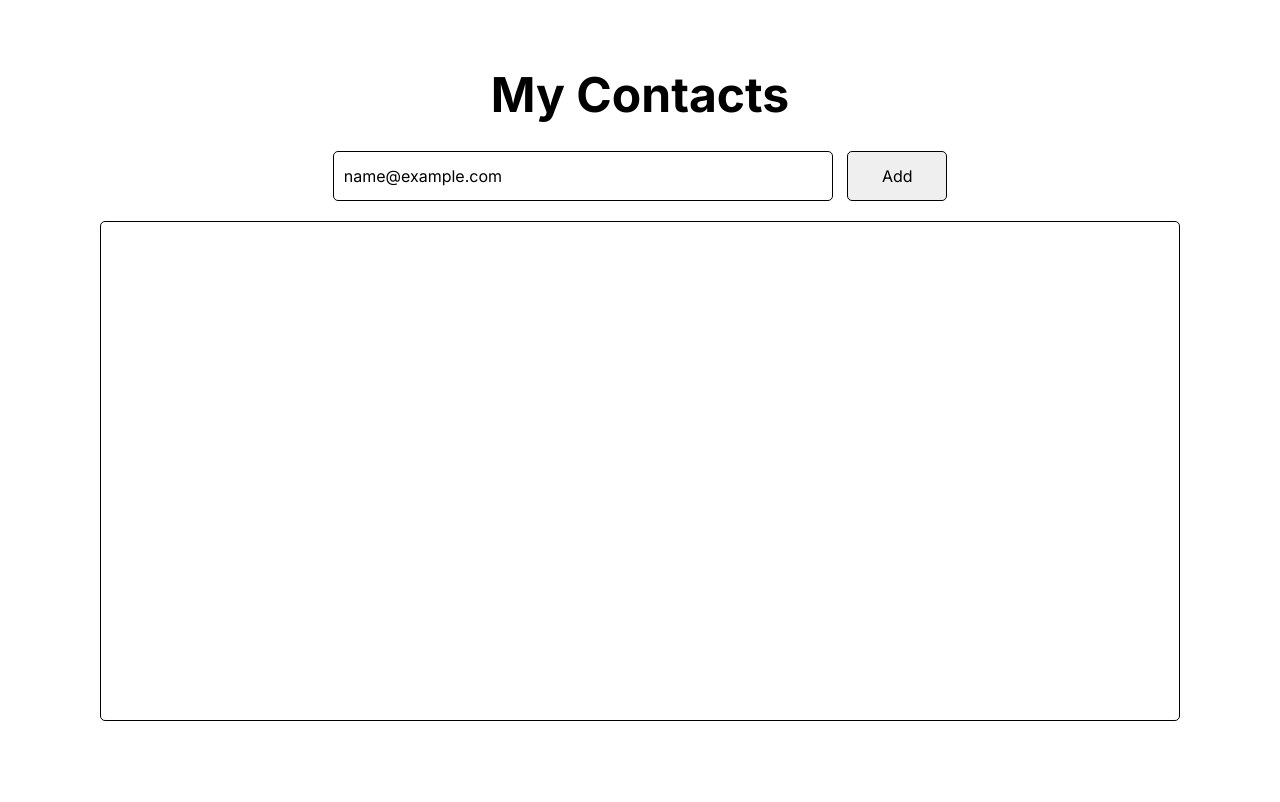
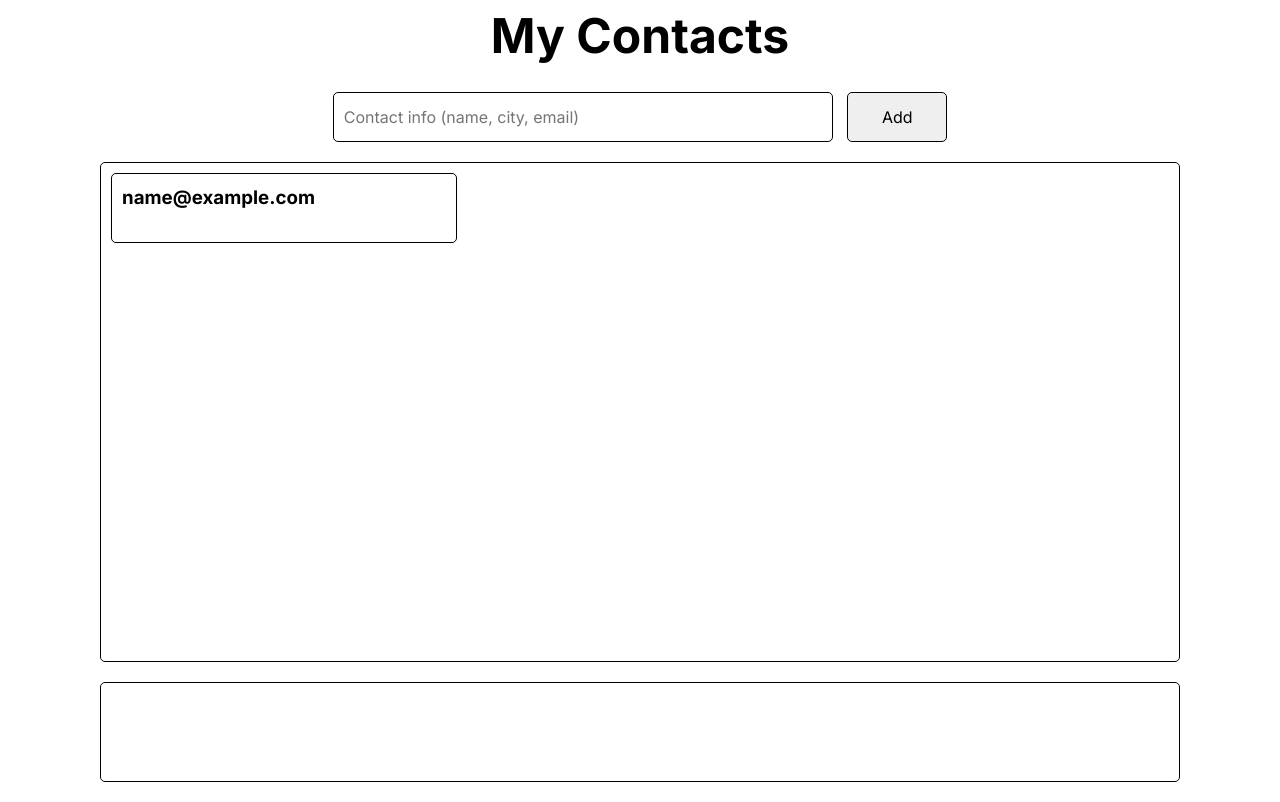
Before and after one commit to stefanoturcarelli/contacts, a website with bundled scripts: page index.html in a window 1280 px wide. Both pictures are taken after typing "name@example.com" into the empty fields and a click on the button "Add". Built offline with nearby package versions, Linux system fonts and the light colour scheme.

Commit message:
Basic functionality

```diff
--- /dev/null
+++ b/assets/script/Contact.js
@@ -0,0 +1,25 @@
+"use strict";
+
+// Create Contact class
+class Contact {
+  constructor(information) {
+		// Set contact information
+		this.name = information.split(", ").slice(0, 1).join("");
+		this.city = information.split(", ").slice(1, 2).join("");
+		this.email = information.split(", ").slice(2, 3).join("");
+  }
+
+
+  // Method to display contact in HTML
+  displayHTML() {
+		return `
+			<div class="contact">
+				<h3>${this.name}</h3>
+				<p>${this.city}</p>
+				<p>${this.email}</p>
+			</div>
+		`;
+	}
+}
+
+export default Contact;
--- a/assets/script/app.js
+++ b/assets/script/app.js
@@ -10,3 +10,55 @@ import {
   randomNumber,
   filterArray,
 } from "./utils.js";
+
+import Contact from "./Contact.js";
+
+// Get and store HTML elements
+const form = select("form");
+const addBtn = select(".add-contact");
+const contactsContainer = select(".display-contacts .content");
+const inputName = select("#name");
+const contactsCounter = select(".contacts-counter");
+
+let contactsCount = 0;
+let contactsArray = [];
+
+// Add event listener to add contact button
+onEvent("click", addBtn, () => {
+  // Create new contact
+  let contact = new Contact(inputName.value);
+
+  // Check if contacts count is less than or equal to 8 to limit contacts
+  if (contactsCount <= 8) {
+    // Add contact to HTML
+    addContact(contact);
+    displayContactsCount();
+  }
+
+  // Increment contacts count
+  contactsCount++;
+
+  // Clear input field
+  inputName.value = "";
+});
+
+// Function to add contact to HTML and display the contact
+function addContact(contact) {
+  // Add contact to HTML
+  contactsContainer.innerHTML += contact.displayHTML();
+  // Push the new contact to the contacts array
+  contactsArray.push(contact);
+  console.log(contactsArray);
+}
+
+// Function to display the number of contacts
+function displayContactsCount() {
+  let paragraph = document.createElement("p");
+  paragraph.classList.add("contacts-count");
+  paragraph.textContent = `You have ${contactsCount} contacts.`;
+  contactsCounter.appendChild(paragraph);
+  // Clear the paragraph after 2 seconds using setTimeout
+  setTimeout(() => {
+    paragraph.remove();
+  }, 2000);
+}
--- a/assets/style/index.css
+++ b/assets/style/index.css
@@ -145,6 +145,7 @@ section {
   border: 1px solid #000;
   height: 50rem;
   border-radius: 0.5rem;
+  padding: 1rem;
 }
 
 .content {
@@ -177,3 +178,21 @@ input[type="button"] {
 input + input {
   margin-left: 1rem;
 }
+
+.contact {
+  display: flex;
+  flex-direction: column;
+  gap: 1rem;
+  padding: 1rem;
+  border: 0.1rem solid #000;
+  border-radius: 0.5rem;
+}
+
+.contacts-counter {
+  height: 10rem;
+  font-size: 1.6rem;
+  font-weight: 700;
+  margin-bottom: 1rem;
+  border: 0.1rem solid #000;
+  border-radius: 0.5rem;
+}
--- a/index.html
+++ b/index.html
@@ -39,15 +39,19 @@
 			</section>
 			<section class="input-contact">
 				<div class="input-wrapper">
-					<input type="text" placeholder="Contact info (name, city, email)" id="name" />
-					<input type="button" class="add-contact" value="Add"></input>
+					<form>
+						<input type="text" placeholder="Contact info (name, city, email)" id="name" />
+						<input type="button" class="add-contact" value="Add"></input>
+					</form>
 				</div>
 			</section>
 			<section class="display-contacts">
 				<div class="content">
-					<div class="contact-card">
+				</div>
+			</section>
+			<section>
+				<div class="contacts-counter">
 
-					</div>
 				</div>
 			</section>
 		</div>
```
